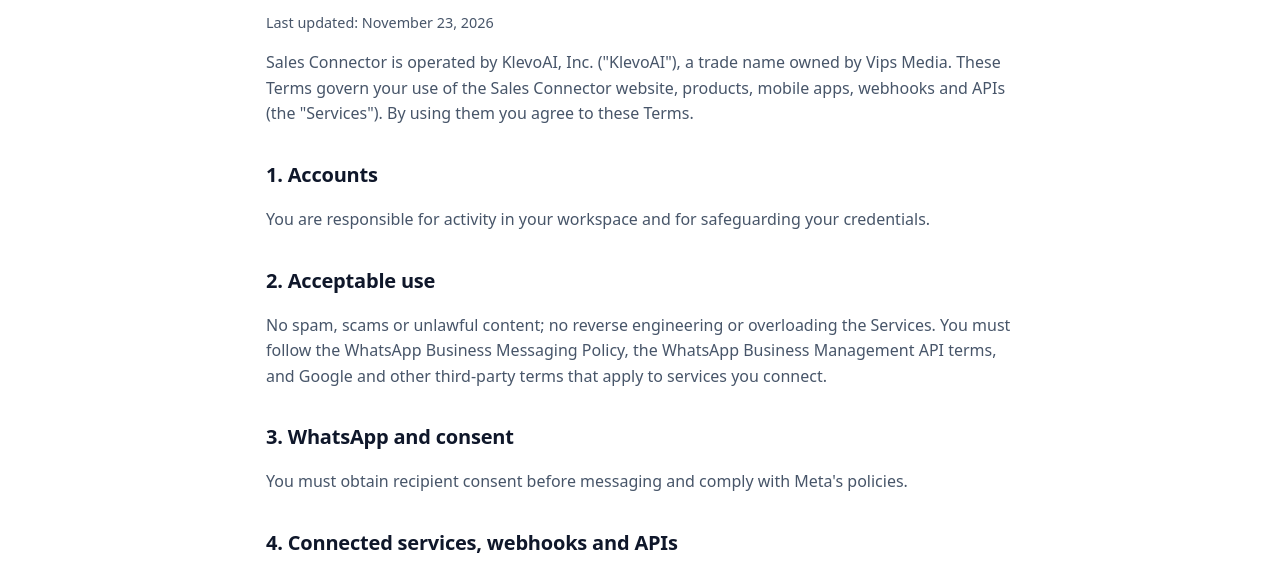
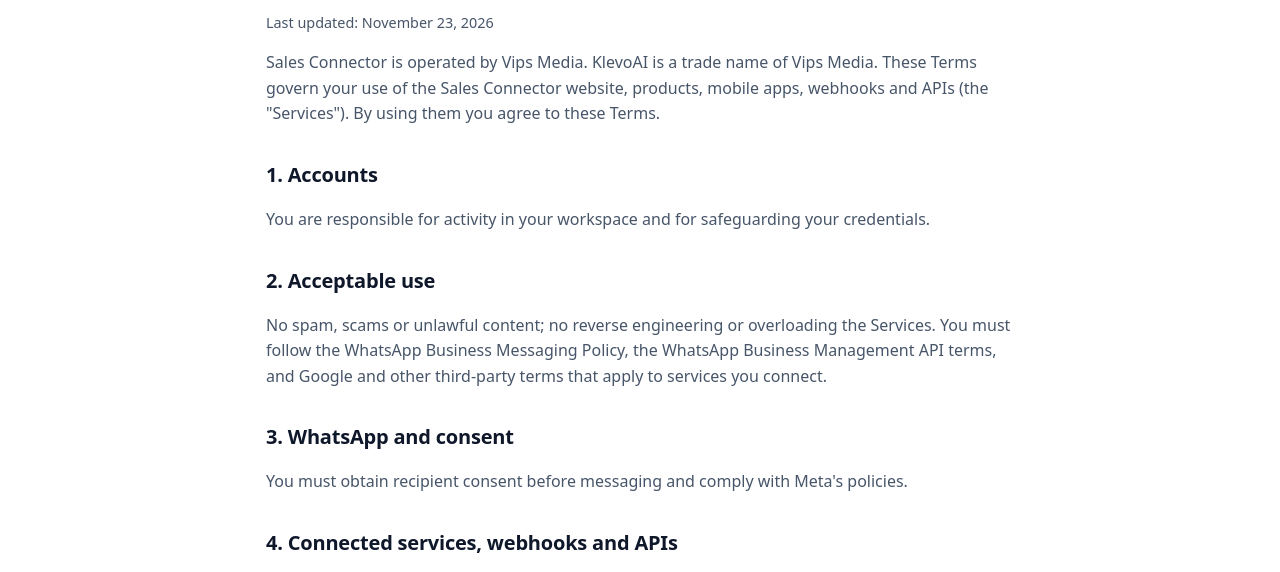
Before and after one commit to kllevo/Salesconnector-Website, a plain HTML site: page terms.html in a window 1280 px wide. Shown: the part 178-750 px from the top of the page. Drawn offline with Linux system fonts and the light colour scheme.

Commit message:
Replace KlevoAI Inc with Vips Media as operator
Co-Authored-By: Claude Sonnet 5.5 <noreply@anthropic.com>
Claude-Session: https://claude.ai/code/session_0159avTN9osfsUuofFxrJ7C3

```diff
--- a/terms.html
+++ b/terms.html
@@ -5,7 +5,7 @@
 <link rel="stylesheet" href="assets/styles.css"></head><body>
 <header><div class="wrap nav"><a class="logo" href="index.html"><i></i>Sales Connector</a>
 <nav><a class="hide" href="index.html#features">Features</a><a class="hide" href="index.html#how">How it works</a><a class="hide" href="index.html#faq">FAQ</a></nav></div></header>
-<main class="legal"><h1>Terms &amp; Conditions</h1><p class="upd">Last updated: November 23, 2026</p><p>Sales Connector is operated by KlevoAI, Inc. ("KlevoAI"), a trade name owned by Vips Media. These Terms govern your use of the Sales Connector website, products, mobile apps, webhooks and APIs (the "Services"). By using them you agree to these Terms.</p>
+<main class="legal"><h1>Terms &amp; Conditions</h1><p class="upd">Last updated: November 23, 2026</p><p>Sales Connector is operated by Vips Media. KlevoAI is a trade name of Vips Media. These Terms govern your use of the Sales Connector website, products, mobile apps, webhooks and APIs (the "Services"). By using them you agree to these Terms.</p>
 <h2>1. Accounts</h2><p>You are responsible for activity in your workspace and for safeguarding your credentials.</p>
 <h2>2. Acceptable use</h2><p>No spam, scams or unlawful content; no reverse engineering or overloading the Services. You must follow the WhatsApp Business Messaging Policy, the WhatsApp Business Management API terms, and Google and other third-party terms that apply to services you connect.</p>
 <h2>3. WhatsApp and consent</h2><p>You must obtain recipient consent before messaging and comply with Meta's policies.</p>
```
Also changed, not shown: privacy.html (+1 -1 lines).
